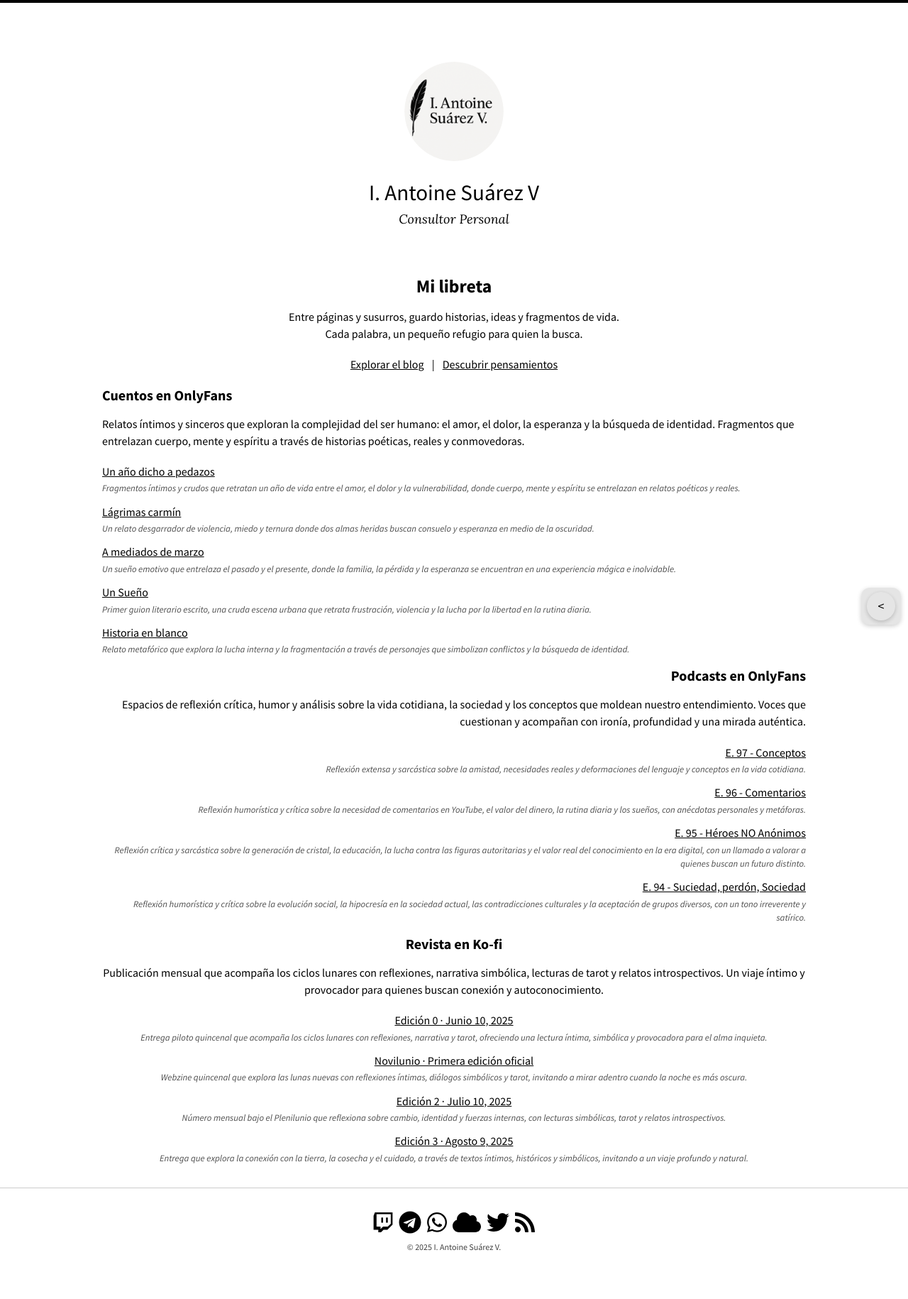
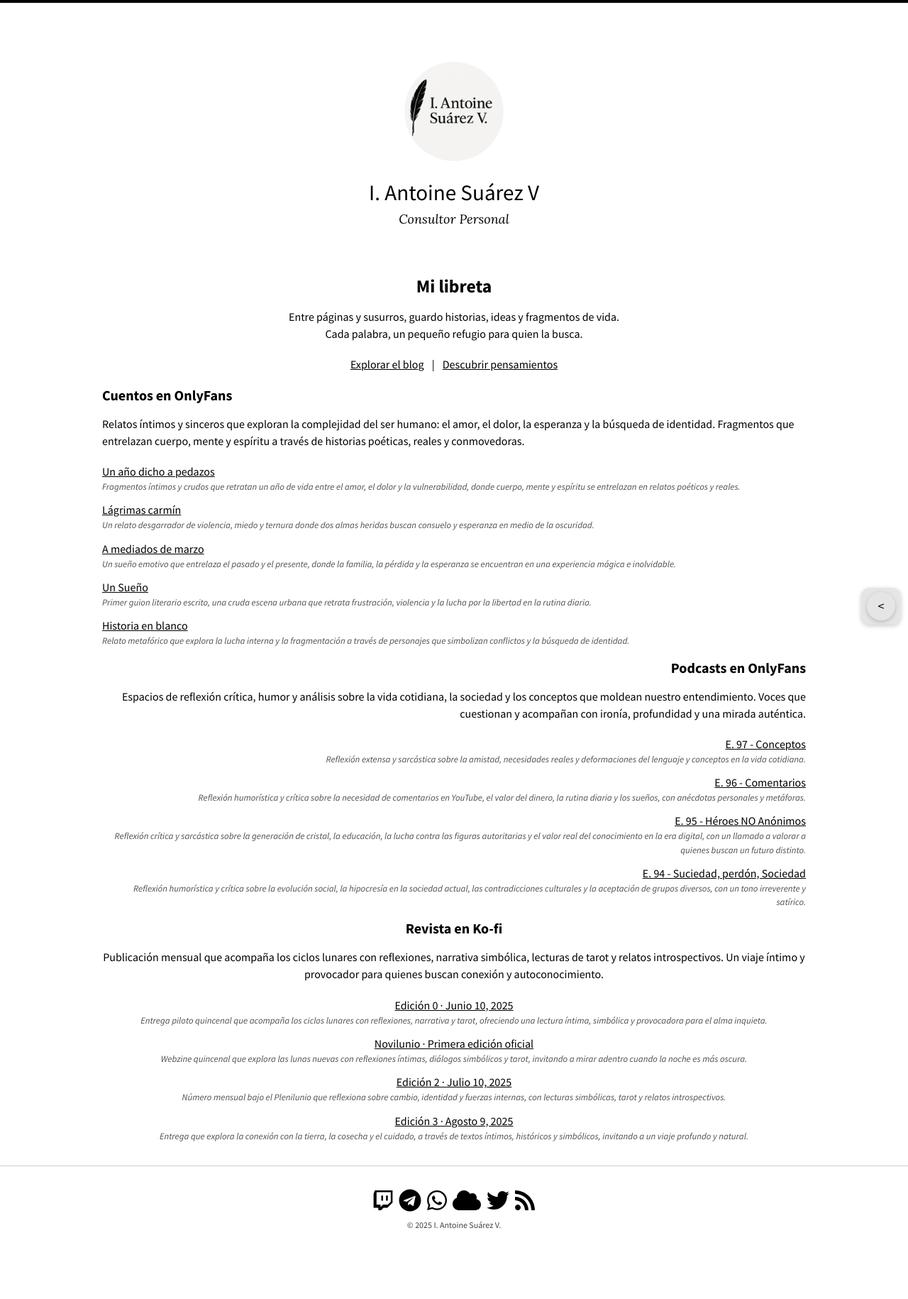
Before and after one commit to KajiiNarumi/iasuarezv, a Jekyll site: the page built from libreta.html, in a window 1280 px wide. Shown: the whole page at 71% size. Built offline with Jekyll 4.4.1, drawn with Linux system fonts in a browser that asks for light colours; nearby versions of some CDN libraries; after the commit the page ends 1799 px from its top, so only the background shows below that.

Commit message:
Update libreta.html

```diff
--- a/libreta.html
+++ b/libreta.html
@@ -109,7 +109,6 @@ title: "Mi libreta"
     display: block;
     font-style: italic;
     opacity: 0.7;
-    margin-top: 0.15rem;
   }
 
   p > a {
```
